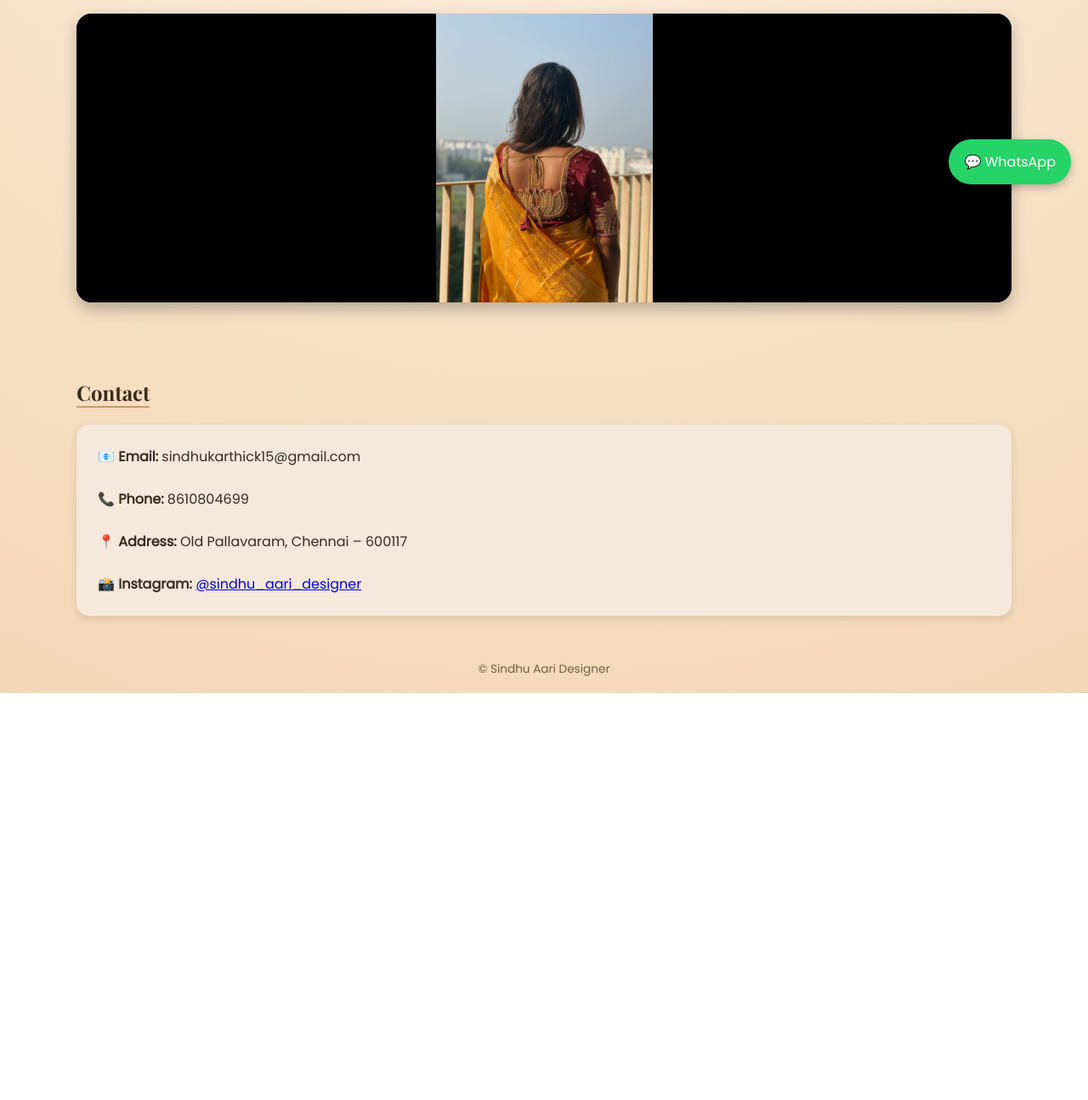
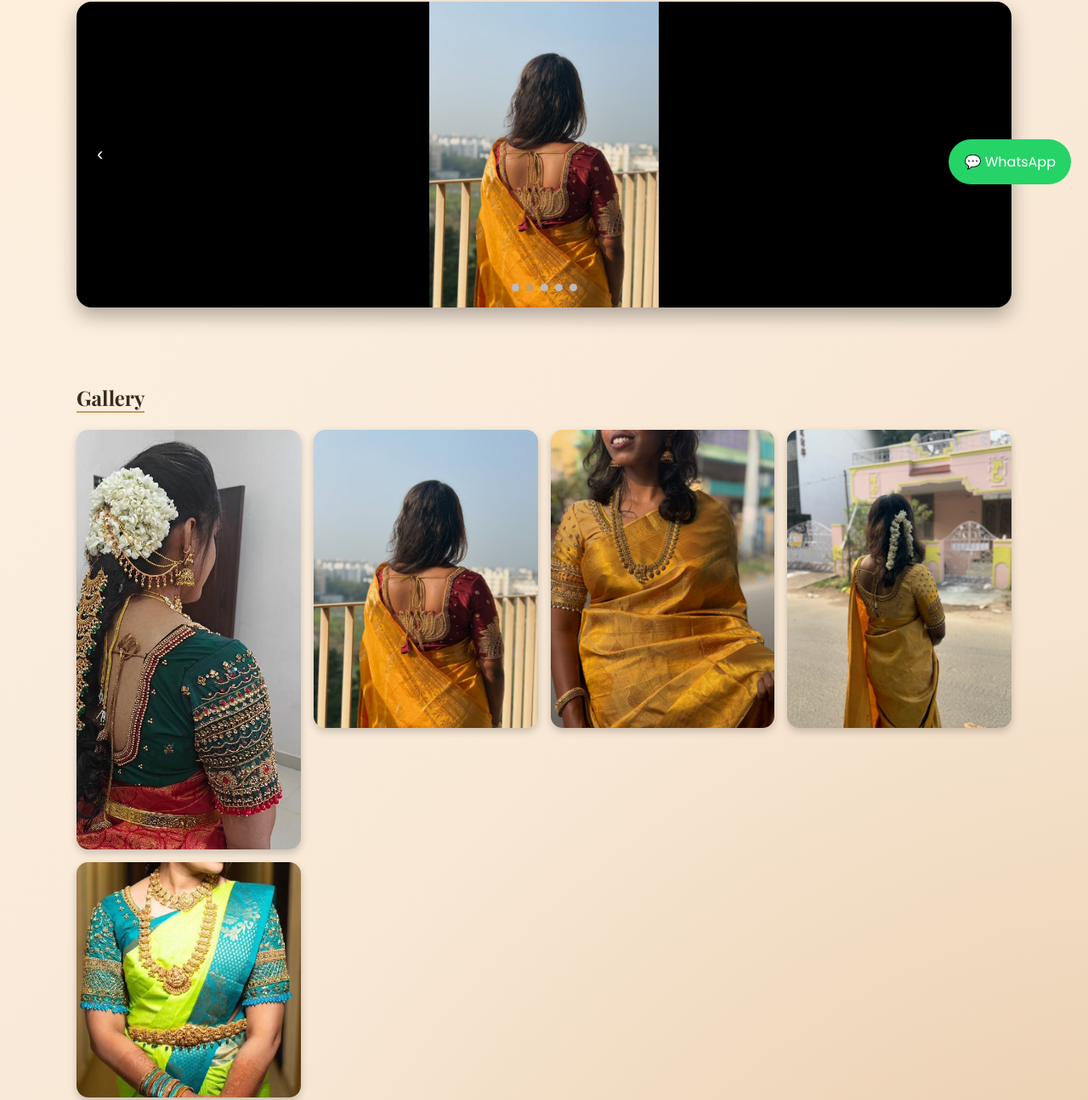
Before and after one commit to SindhuAariDesigner/SindhuAariDesigner.github.io, a plain HTML site: page index.html in a window 1280 px wide. Shown: the part 563-1858 px from the top of the page at 85% size. Before the commit the page ends 1379 px from the top, so only its background shows below. Drawn offline with nearby package versions, Linux system fonts and the light colour scheme.

Commit message:
Update site design

```diff
--- a/index.html
+++ b/index.html
@@ -5,23 +5,41 @@
 <meta name="viewport" content="width=device-width, initial-scale=1.0">
 <title>Sindhu Aari Designer</title>
 
+<!-- Google Analytics -->
+<script async src="https://www.googletagmanager.com/gtag/js?id=G-774LD959TT"></script>
+<script>
+  window.dataLayer = window.dataLayer || [];
+  function gtag(){dataLayer.push(arguments);}
+  gtag('js', new Date());
+  gtag('config', 'G-774LD959TT');
+</script>
+
 <link href="https://fonts.googleapis.com/css2?family=Playfair+Display:wght@500;700&family=Poppins:wght@300;400&display=swap" rel="stylesheet">
 
 <style>
 body {
   margin: 0;
   font-family: 'Poppins', sans-serif;
+  color: #3a2a1a;
+
   background:
-    radial-gradient(circle at top, #fff3e6, #f2d7b6);
-  color: #3a2a1a;
+    radial-gradient(circle at top left, rgba(255,215,160,0.35), transparent 40%),
+    radial-gradient(circle at bottom right, rgba(200,155,99,0.35), transparent 40%),
+    linear-gradient(135deg, #fff6ec, #f3ddc4);
 }
+
 
 /* HEADER */
 header {
-  background: linear-gradient(135deg, #6b1f1f, #8b2e2e);
+  background: linear-gradient(
+    135deg,
+    #6b1f1f,
+    #8b2e2e,
+    #c89b63
+  );
   color: #fff;
   text-align: center;
-  padding: 35px 15px;
+  padding: 40px 15px;
 }
 
 header h1 {
@@ -54,10 +72,6 @@ h2 {
   padding: 0;
 }
 
-.services li {
-  margin-bottom: 8px;
-}
-
 .services li::before {
   content: "✿ ";
   color: #c89b63;
@@ -67,26 +81,73 @@ h2 {
 .slideshow {
   position: relative;
   width: 100%;
-  height: 340px;
+  height: 360px;
   border-radius: 18px;
   overflow: hidden;
-  box-shadow: 0 8px 18px rgba(0,0,0,0.25);
   background: #000;
+  box-shadow: 0 10px 22px rgba(0,0,0,0.3);
 }
 
 .slide {
   position: absolute;
   width: 100%;
   height: 100%;
-  object-fit: contain;   /* 👈 KEY CHANGE */
-  background: #000;      /* elegant background for empty space */
+  object-fit: contain;
   opacity: 0;
-  transition: opacity 1.2s ease-in-out;
+  transition: opacity 0.8s ease;
 }
-
 
 .slide.active {
   opacity: 1;
+}
+
+/* NAV BUTTONS */
+.nav {
+  position: absolute;
+  top: 50%;
+  transform: translateY(-50%);
+  background: rgba(0,0,0,0.5);
+  color: #fff;
+  border: none;
+  font-size: 22px;
+  padding: 8px 14px;
+  cursor: pointer;
+  border-radius: 50%;
+}
+.prev { left: 10px; }
+.next { right: 10px; }
+
+/* DOTS */
+.dots {
+  position: absolute;
+  bottom: 12px;
+  width: 100%;
+  text-align: center;
+}
+.dot {
+  height: 9px;
+  width: 9px;
+  margin: 0 4px;
+  background: #bbb;
+  border-radius: 50%;
+  display: inline-block;
+  cursor: pointer;
+}
+.dot.active {
+  background: #c89b63;
+}
+
+/* GALLERY GRID */
+.gallery {
+  display: grid;
+  grid-template-columns: repeat(auto-fit, minmax(220px, 1fr));
+  gap: 15px;
+}
+
+.gallery img {
+  width: 100%;
+  border-radius: 14px;
+  box-shadow: 0 4px 10px rgba(0,0,0,0.2);
 }
 
 /* CONTACT */
@@ -94,7 +155,17 @@ h2 {
   background: #f6e8db;
   border-radius: 15px;
   padding: 25px;
-  box-shadow: 0 4px 10px rgba(0,0,0,0.1);
+}
+
+/* INSTAGRAM CTA */
+.insta-btn {
+  display: inline-block;
+  margin-top: 15px;
+  padding: 10px 18px;
+  background: #c13584;
+  color: #fff;
+  border-radius: 30px;
+  text-decoration: none;
 }
 
 /* FOOTER */
@@ -105,7 +176,7 @@ footer {
   opacity: 0.7;
 }
 
-/* WHATSAPP BUTTON */
+/* WHATSAPP */
 .whatsapp {
   position: fixed;
   bottom: 20px;
@@ -115,8 +186,6 @@ footer {
   padding: 14px 18px;
   border-radius: 50px;
   text-decoration: none;
-  font-weight: 500;
-  box-shadow: 0 4px 10px rgba(0,0,0,0.25);
 }
 </style>
 </head>
@@ -141,45 +210,90 @@ footer {
 <section>
 <h2>Our Works</h2>
 
-  <div class="slideshow">
+<div class="slideshow" id="slideshow">
   <img class="slide active" src="assets/images/work1.jpeg">
   <img class="slide" src="assets/images/work2.jpeg">
   <img class="slide" src="assets/images/work3.jpeg">
   <img class="slide" src="assets/images/work4.jpeg">
   <img class="slide" src="assets/images/work5.jpeg">
+
+  <button class="nav prev">‹</button>
+  <button class="nav next">›</button>
+
+  <div class="dots"></div>
+</div>
+</section>
+
+<section>
+<h2>Gallery</h2>
+<div class="gallery">
+  <img src="assets/images/work1.jpeg">
+  <img src="assets/images/work2.jpeg">
+  <img src="assets/images/work3.jpeg">
+  <img src="assets/images/work4.jpeg">
+  <img src="assets/images/work5.jpeg">
 </div>
 </section>
 
 <section>
 <h2>Contact</h2>
 <div class="contact">
-    📧 <b>Email:</b> sindhukarthick15@gmail.com<br><br>
-    📞 <b>Phone:</b> 8610804699<br><br>
-    📍 <b>Address:</b> Old Pallavaram, Chennai – 600117<br><br>
-    📸 <b>Instagram:</b>
-    <a href="https://instagram.com/sindhu_aari_designer" target="_blank">
-      @sindhu_aari_designer
+📧 sindhukarthick15@gmail.com<br><br>
+📞 8610804699<br><br>
+📍 Old Pallavaram, Chennai – 600117<br><br>
+<a class="insta-btn" href="https://instagram.com/sindhu_aari_designer" target="_blank">
+📸 View Instagram
 </a>
 </div>
 </section>
 
-<footer>
-  © Sindhu Aari Designer
-</footer>
+<footer>© Sindhu Aari Designer</footer>
 
-<a class="whatsapp" href="https://wa.me/918610804699" target="_blank">
-  💬 WhatsApp
-</a>
+<a class="whatsapp" href="https://wa.me/918610804699" target="_blank">💬 WhatsApp</a>
 
 <script>
 let slides = document.querySelectorAll(".slide");
+let dotsContainer = document.querySelector(".dots");
 let index = 0;
+let timer;
 
-setInterval(() => {
+slides.forEach((_, i) => {
+  let dot = document.createElement("span");
+  dot.classList.add("dot");
+  if (i === 0) dot.classList.add("active");
+  dot.onclick = () => goTo(i);
+  dotsContainer.appendChild(dot);
+});
+
+let dots = document.querySelectorAll(".dot");
+
+function showSlide(i) {
   slides[index].classList.remove("active");
-  index = (index + 1) % slides.length;
+  dots[index].classList.remove("active");
+  index = i;
   slides[index].classList.add("active");
-}, 3000);
+  dots[index].classList.add("active");
+
+  gtag('event', 'slide_view', { slide: index + 1 });
+}
+
+function next() { showSlide((index + 1) % slides.length); }
+function prev() { showSlide((index - 1 + slides.length) % slides.length); }
+function goTo(i) { showSlide(i); }
+
+document.querySelector(".next").onclick = next;
+document.querySelector(".prev").onclick = prev;
+
+function start() {
+  timer = setInterval(next, 3000);
+}
+function stop() {
+  clearInterval(timer);
+}
+
+start();
+document.getElementById("slideshow").addEventListener("mouseenter", stop);
+document.getElementById("slideshow").addEventListener("mouseleave", start);
 </script>
 
 </body>
```
Lines whose indentation alone changed are shown as unchanged.
